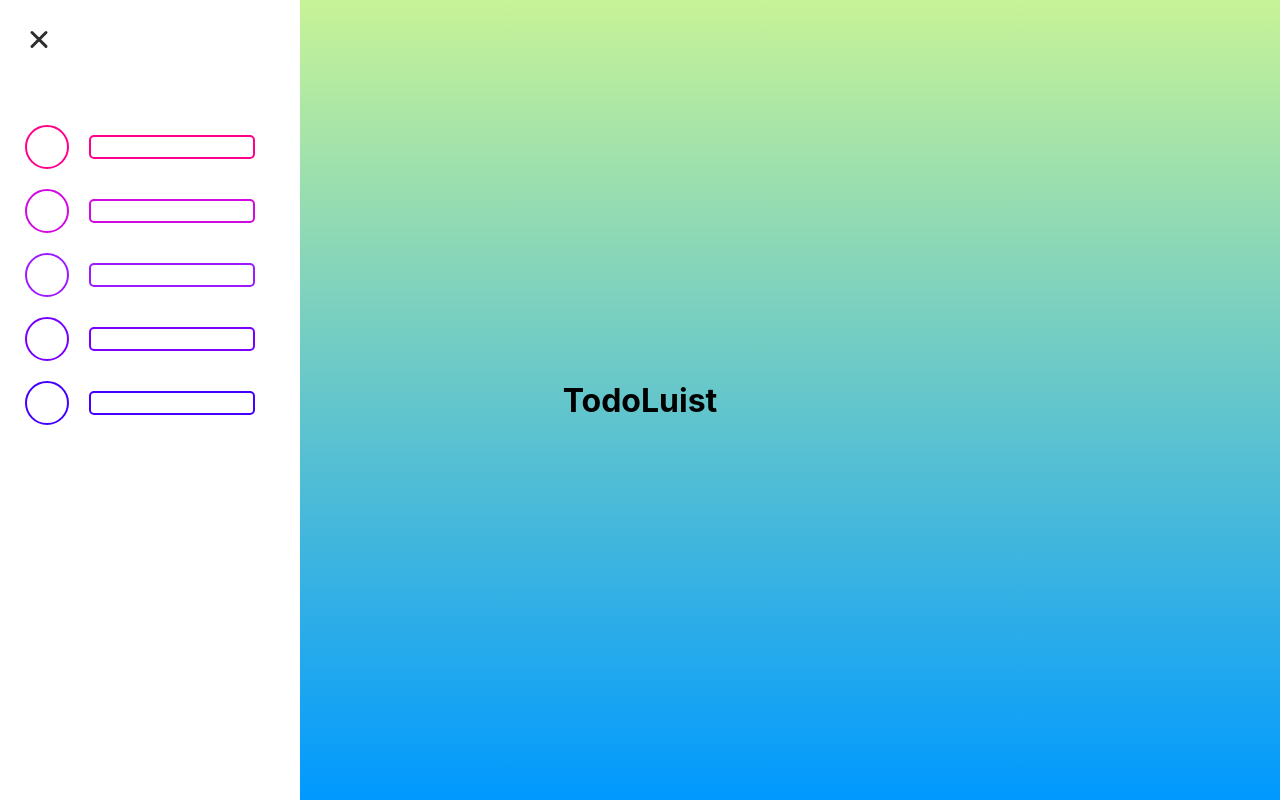
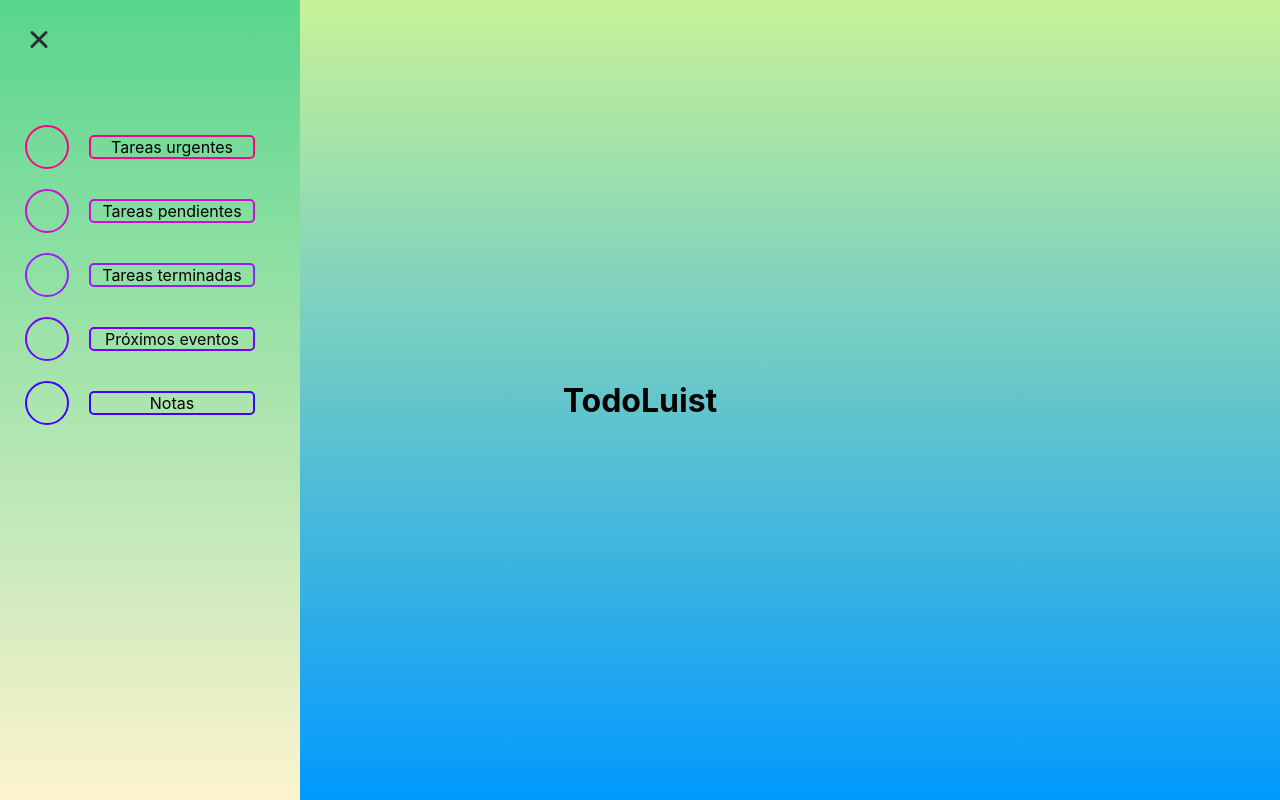
Before and after one commit to Silzhar/todoLuist_redux, a React (Create React App) app in the folder todoluist/: page / in a window 1280 px wide. Both pictures are taken after a click on the button 40 px from the left and 43 px from the top of the page. Built offline with nearby package versions, Linux system fonts and the light colour scheme.

Commit message:
Add works

```diff
--- a/todoluist/src/components/Navbar/MenuItem.jsx
+++ b/todoluist/src/components/Navbar/MenuItem.jsx
@@ -19,6 +19,7 @@ const variants = {
 };
 
 const colors = ["#FF008C", "#D309E1", "#9C1AFF", "#7700FF", "#4400FF"];
+const works = ['Tareas urgentes', 'Tareas pendientes', 'Tareas terminadas', 'Próximos eventos', 'Notas']
 
 export const MenuItem = ({ i }) => {
   const style = { border: `2px solid ${colors[i]}` };
@@ -29,7 +30,7 @@ export const MenuItem = ({ i }) => {
       whileTap={{ scale: 0.95 }}
     >
       <div className="icon-placeholder" style={style} />
-      <div className="text-placeholder" style={style} />
+      <div className="text-placeholder" style={style} >{works[i]}</div>
     </motion.li>
   );
 };
--- a/todoluist/src/components/Navbar/Navbar.scss
+++ b/todoluist/src/components/Navbar/Navbar.scss
@@ -24,7 +24,7 @@ body {
     left: 0;
     bottom: 0;
     width: 300px;
-    background: #fff;
+    background: linear-gradient(180deg, #58d68d 0%, #fcf3cf 100%);
   }
 
   button {
```
Also changed, not shown: 1 other file (tests, documents, lock files or other folders).
